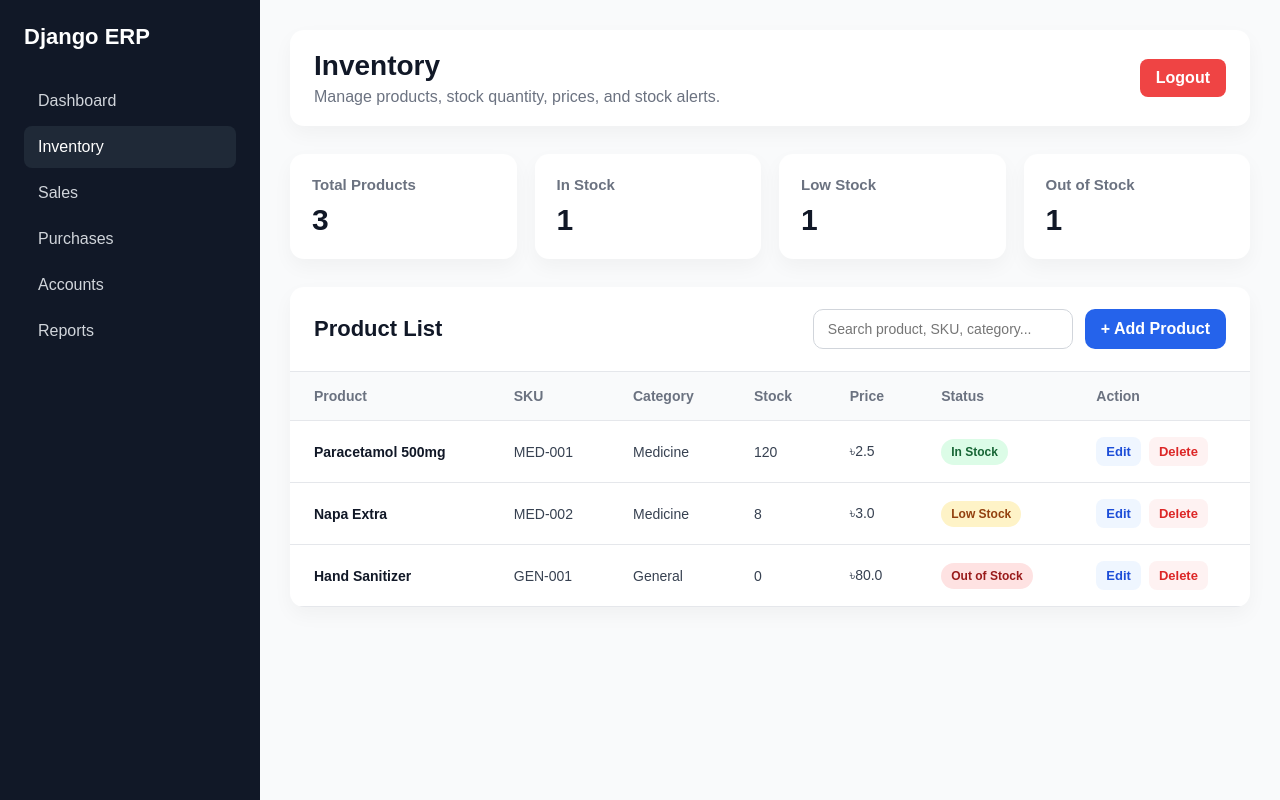
After one commit to sbashar04/django-erp, a Django app: page /inventory/ in a window 1280 px wide. The commit adds this page. Run offline with Django 5.2, Linux system fonts and the light colour scheme; the visitor is signed in with stand-in values (Sample User, id 1).

Commit message:
inventory page ui added

```diff
--- a/config/urls.py
+++ b/config/urls.py
@@ -20,4 +20,5 @@ from django.urls import path, include
 urlpatterns = [
     path('admin/', admin.site.urls),
     path("", include("accounts.urls")),
+    path("inventory/", include("inventory.urls")),
 ]
--- a/docker-compose.yml
+++ b/docker-compose.yml
@@ -39,7 +39,7 @@ services:
     container_name: django_erp_adminer
     restart: always
     ports:
-      - "8081:8081"
+      - "8081:8080"
     depends_on:
       - db
 
--- /dev/null
+++ b/inventory/templates/index.html
@@ -0,0 +1,418 @@
+<!DOCTYPE html>
+<html lang="en">
+<head>
+    <meta charset="UTF-8">
+    <title>Inventory - Django ERP</title>
+    <meta name="viewport" content="width=device-width, initial-scale=1">
+
+    <style>
+        * {
+            box-sizing: border-box;
+        }
+
+        body {
+            margin: 0;
+            font-family: Arial, sans-serif;
+            background: #f9fafb;
+            color: #111827;
+        }
+
+        .layout {
+            display: flex;
+            min-height: 100vh;
+        }
+
+        .sidebar {
+            width: 260px;
+            background: #111827;
+            color: white;
+            padding: 24px;
+        }
+
+        .sidebar h2 {
+            margin: 0 0 30px;
+            font-size: 22px;
+        }
+
+        .sidebar a {
+            display: block;
+            color: #d1d5db;
+            text-decoration: none;
+            padding: 12px 14px;
+            border-radius: 8px;
+            margin-bottom: 4px;
+        }
+
+        .sidebar a:hover,
+        .sidebar a.active {
+            background: #1f2937;
+            color: #ffffff;
+        }
+
+        .main {
+            flex: 1;
+            padding: 30px;
+        }
+
+        .topbar {
+            background: white;
+            padding: 20px 24px;
+            border-radius: 14px;
+            box-shadow: 0 8px 20px rgba(0, 0, 0, 0.04);
+            display: flex;
+            justify-content: space-between;
+            align-items: center;
+            margin-bottom: 28px;
+        }
+
+        .topbar h1 {
+            margin: 0 0 6px;
+            font-size: 28px;
+        }
+
+        .topbar p {
+            margin: 0;
+            color: #6b7280;
+        }
+
+        .logout-btn {
+            background: #ef4444;
+            color: white;
+            padding: 10px 16px;
+            border-radius: 8px;
+            text-decoration: none;
+            font-weight: 600;
+        }
+
+        .summary-cards {
+            display: grid;
+            grid-template-columns: repeat(4, 1fr);
+            gap: 18px;
+            margin-bottom: 28px;
+        }
+
+        .summary-card {
+            background: white;
+            padding: 22px;
+            border-radius: 14px;
+            box-shadow: 0 8px 20px rgba(0, 0, 0, 0.04);
+        }
+
+        .summary-card h3 {
+            margin: 0 0 10px;
+            color: #6b7280;
+            font-size: 15px;
+        }
+
+        .summary-card strong {
+            font-size: 30px;
+            color: #111827;
+        }
+
+        .inventory-panel {
+            background: white;
+            border-radius: 14px;
+            box-shadow: 0 8px 20px rgba(0, 0, 0, 0.04);
+            overflow: hidden;
+        }
+
+        .panel-header {
+            padding: 22px 24px;
+            border-bottom: 1px solid #e5e7eb;
+            display: flex;
+            justify-content: space-between;
+            align-items: center;
+            gap: 16px;
+        }
+
+        .panel-header h2 {
+            margin: 0;
+            font-size: 22px;
+        }
+
+        .actions {
+            display: flex;
+            gap: 12px;
+            align-items: center;
+        }
+
+        .search-input {
+            width: 260px;
+            padding: 11px 14px;
+            border: 1px solid #d1d5db;
+            border-radius: 10px;
+            font-size: 14px;
+        }
+
+        .search-input:focus {
+            outline: none;
+            border-color: #2563eb;
+            box-shadow: 0 0 0 3px rgba(37, 99, 235, 0.12);
+        }
+
+        .add-btn {
+            background: #2563eb;
+            color: white;
+            padding: 11px 16px;
+            border-radius: 10px;
+            text-decoration: none;
+            font-weight: 700;
+            white-space: nowrap;
+        }
+
+        .add-btn:hover {
+            background: #1d4ed8;
+        }
+
+        table {
+            width: 100%;
+            border-collapse: collapse;
+        }
+
+        thead {
+            background: #f9fafb;
+        }
+
+        th,
+        td {
+            padding: 16px 24px;
+            text-align: left;
+            border-bottom: 1px solid #e5e7eb;
+            font-size: 14px;
+        }
+
+        th {
+            color: #6b7280;
+            font-weight: 700;
+        }
+
+        td {
+            color: #374151;
+        }
+
+        .product-name {
+            font-weight: 700;
+            color: #111827;
+        }
+
+        .badge {
+            display: inline-block;
+            padding: 6px 10px;
+            border-radius: 999px;
+            font-size: 12px;
+            font-weight: 700;
+        }
+
+        .badge-success {
+            background: #dcfce7;
+            color: #166534;
+        }
+
+        .badge-warning {
+            background: #fef3c7;
+            color: #92400e;
+        }
+
+        .badge-danger {
+            background: #fee2e2;
+            color: #991b1b;
+        }
+
+        .table-actions {
+            display: flex;
+            gap: 8px;
+        }
+
+        .edit-btn,
+        .delete-btn {
+            padding: 7px 10px;
+            border-radius: 8px;
+            text-decoration: none;
+            font-size: 13px;
+            font-weight: 700;
+        }
+
+        .edit-btn {
+            background: #eff6ff;
+            color: #1d4ed8;
+        }
+
+        .delete-btn {
+            background: #fef2f2;
+            color: #dc2626;
+        }
+
+        .empty-state {
+            padding: 40px 24px;
+            text-align: center;
+            color: #6b7280;
+        }
+
+        @media (max-width: 1000px) {
+            .summary-cards {
+                grid-template-columns: repeat(2, 1fr);
+            }
+
+            .panel-header {
+                flex-direction: column;
+                align-items: stretch;
+            }
+
+            .actions {
+                flex-direction: column;
+                align-items: stretch;
+            }
+
+            .search-input {
+                width: 100%;
+            }
+
+            .add-btn {
+                text-align: center;
+            }
+        }
+
+        @media (max-width: 760px) {
+            .layout {
+                display: block;
+            }
+
+            .sidebar {
+                width: 100%;
+            }
+
+            .main {
+                padding: 18px;
+            }
+
+            .summary-cards {
+                grid-template-columns: 1fr;
+            }
+
+            table {
+                min-width: 760px;
+            }
+
+            .table-wrapper {
+                overflow-x: auto;
+            }
+        }
+    </style>
+</head>
+<body>
+
+<div class="layout">
+    <aside class="sidebar">
+        <h2>Django ERP</h2>
+
+        <a href="{% url 'dashboard' %}">Dashboard</a>
+        <a href="{% url 'inventory' %}" class="active">Inventory</a>
+        <a href="#">Sales</a>
+        <a href="#">Purchases</a>
+        <a href="#">Accounts</a>
+        <a href="#">Reports</a>
+    </aside>
+
+    <main class="main">
+        <div class="topbar">
+            <div>
+                <h1>Inventory</h1>
+                <p>Manage products, stock quantity, prices, and stock alerts.</p>
+            </div>
+
+            <a class="logout-btn" href="{% url 'logout' %}">Logout</a>
+        </div>
+
+        <div class="summary-cards">
+            <div class="summary-card">
+                <h3>Total Products</h3>
+                <strong>{{ total_products }}</strong>
+            </div>
+
+            <div class="summary-card">
+                <h3>In Stock</h3>
+                <strong>{{ in_stock }}</strong>
+            </div>
+
+            <div class="summary-card">
+                <h3>Low Stock</h3>
+                <strong>{{ low_stock }}</strong>
+            </div>
+
+            <div class="summary-card">
+                <h3>Out of Stock</h3>
+                <strong>{{ out_of_stock }}</strong>
+            </div>
+        </div>
+
+        <section class="inventory-panel">
+            <div class="panel-header">
+                <h2>Product List</h2>
+
+                <div class="actions">
+                    <input
+                        type="text"
+                        class="search-input"
+                        placeholder="Search product, SKU, category..."
+                    >
+
+                    <a href="#" class="add-btn">+ Add Product</a>
+                </div>
+            </div>
+
+            <div class="table-wrapper">
+                {% if products %}
+                    <table>
+                        <thead>
+                            <tr>
+                                <th>Product</th>
+                                <th>SKU</th>
+                                <th>Category</th>
+                                <th>Stock</th>
+                                <th>Price</th>
+                                <th>Status</th>
+                                <th>Action</th>
+                            </tr>
+                        </thead>
+
+                        <tbody>
+                            {% for product in products %}
+                                <tr>
+                                    <td>
+                                        <span class="product-name">{{ product.name }}</span>
+                                    </td>
+                                    <td>{{ product.sku }}</td>
+                                    <td>{{ product.category }}</td>
+                                    <td>{{ product.stock }}</td>
+                                    <td>৳{{ product.price }}</td>
+                                    <td>
+                                        {% if product.status == "In Stock" %}
+                                            <span class="badge badge-success">In Stock</span>
+                                        {% elif product.status == "Low Stock" %}
+                                            <span class="badge badge-warning">Low Stock</span>
+                                        {% else %}
+                                            <span class="badge badge-danger">Out of Stock</span>
+                                        {% endif %}
+                                    </td>
+                                    <td>
+                                        <div class="table-actions">
+                                            <a href="#" class="edit-btn">Edit</a>
+                                            <a href="#" class="delete-btn">Delete</a>
+                                        </div>
+                                    </td>
+                                </tr>
+                            {% endfor %}
+                        </tbody>
+                    </table>
+                {% else %}
+                    <div class="empty-state">
+                        No product found. Click “Add Product” to create your first product.
+                    </div>
+                {% endif %}
+            </div>
+        </section>
+    </main>
+</div>
+
+</body>
+</html>
--- /dev/null
+++ b/inventory/urls.py
@@ -0,0 +1,7 @@
+from django.urls import path
+from .views import inventory_view
+
+
+urlpatterns = [
+    path("", inventory_view, name="inventory"),
+]
--- a/inventory/views.py
+++ b/inventory/views.py
@@ -1,3 +1,42 @@
+from django.contrib.auth.decorators import login_required
 from django.shortcuts import render
 
-# Create your views here.
+
+@login_required
+def inventory_view(request):
+    products = [
+        {
+            "name": "Paracetamol 500mg",
+            "sku": "MED-001",
+            "category": "Medicine",
+            "stock": 120,
+            "price": 2.50,
+            "status": "In Stock",
+        },
+        {
+            "name": "Napa Extra",
+            "sku": "MED-002",
+            "category": "Medicine",
+            "stock": 8,
+            "price": 3.00,
+            "status": "Low Stock",
+        },
+        {
+            "name": "Hand Sanitizer",
+            "sku": "GEN-001",
+            "category": "General",
+            "stock": 0,
+            "price": 80.00,
+            "status": "Out of Stock",
+        },
+    ]
+
+    context = {
+        "products": products,
+        "total_products": len(products),
+        "in_stock": 1,
+        "low_stock": 1,
+        "out_of_stock": 1,
+    }
+
+    return render(request, "index.html", context)
```
Also changed, not shown: accounts/templates/dashboard.html (+6 -6 lines).
